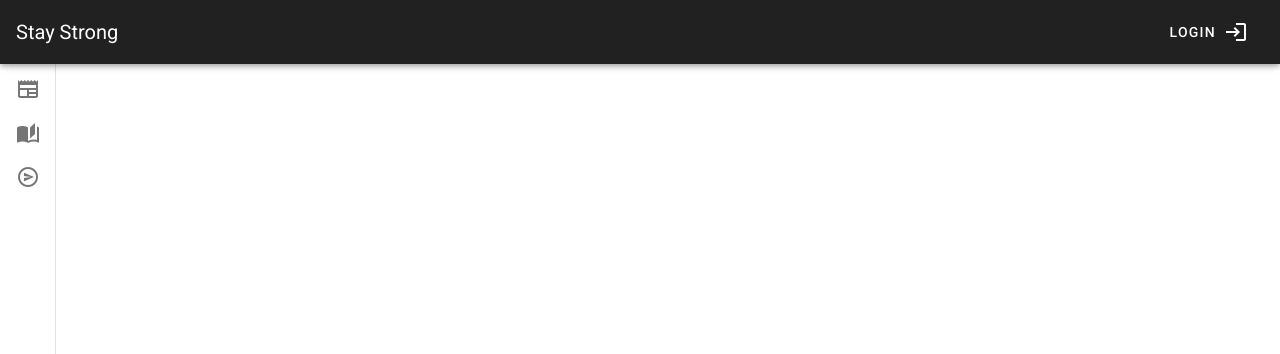
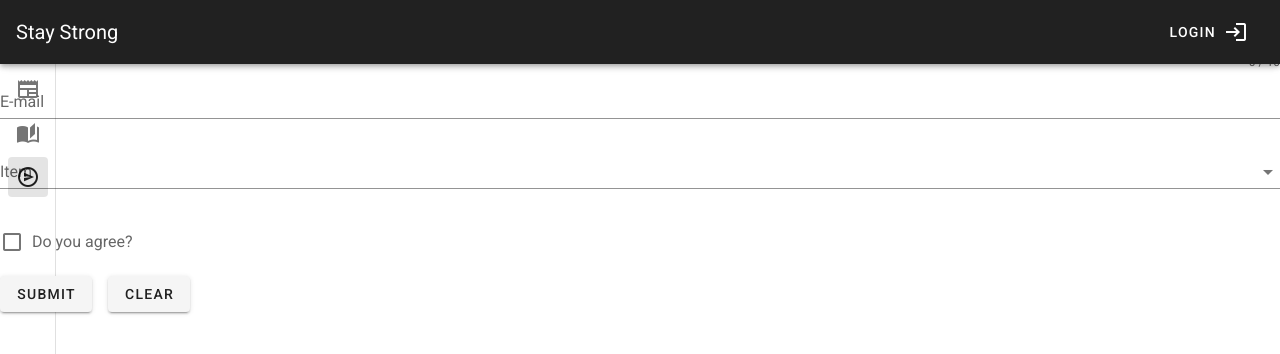
Before and after one commit to PWEB-Project/WarProjectFrontend, a Vue app: page /subscribe in a window 1280 px wide. Shown: the top 354 px of the page. Built offline with nearby package versions, Linux system fonts and the light colour scheme.

Commit message:
something

```diff
--- a/package.json
+++ b/package.json
@@ -13,6 +13,8 @@
     "vue-json-excel": "^0.3.0",
     "vue-json-to-csv": "^1.1.8",
     "vue-router": "^3.5.1",
+    "vue1-vee-validate": "^1.0.3",
+    "vuelidate": "^0.7.7",
     "vuetify": "^2.6.0"
   },
   "devDependencies": {
--- a/src/main.js
+++ b/src/main.js
@@ -5,8 +5,10 @@ import vuetify from './plugins/vuetify'
 import JsonExcel from "../node_modules/vue-json-excel";
 import VueJsonToCsv from '../node_modules/vue-json-to-csv'
 import router from './router'
+import Vuelidate from 'vuelidate'
 Vue.component("downloadExcel", JsonExcel);
 Vue.component("vue-json-to-csv", VueJsonToCsv);
+Vue.use(Vuelidate);
 new Vue({
   vuetify,
   router,
--- a/src/router/index.js
+++ b/src/router/index.js
@@ -1,7 +1,7 @@
 import Vue from 'vue'
 import VueRouter from 'vue-router'
 import UserProfileView from '../views/UserProfileView.vue'
-import SubscribePage from '../views/SubscribePage.vue'
+import SubscribeAddView from '../views/SubscribeAddView.vue'
 import ReviewView from '../views/ReviewView.vue'
 import NewsView from '../views/NewsView.vue'
 import NecessityGoodsView from '../views/NecessityGoodsView.vue'
@@ -25,7 +25,7 @@ const routes = [
   {
     path: '/subscribe',
     name: 'subscribe',
-    component: SubscribePage
+    component: SubscribeAddView
   },
   {
     path: '/review',
--- /dev/null
+++ b/src/views/AddArticle.vue
@@ -0,0 +1,5 @@
+<template>
+  <div class="article">
+    <h1>This is an add Article page</h1>
+  </div>
+</template>
--- /dev/null
+++ b/src/views/AddNecessityGoods.vue
@@ -0,0 +1,5 @@
+<template>
+  <div class="article">
+    <h1>This is an add necessity goods page</h1>
+  </div>
+</template>
--- /dev/null
+++ b/src/views/AddNews.vue
@@ -0,0 +1,5 @@
+<template>
+  <div class="article">
+    <h1>This is an add news page</h1>
+  </div>
+</template>
--- a/src/views/AnonymousUserBar.vue
+++ b/src/views/AnonymousUserBar.vue
@@ -27,19 +27,19 @@
           nav
           dense
         >
-          <v-list-item link>
+          <v-list-item link to="/news">
             <v-list-item-icon>
               <v-icon>mdi-newspaper</v-icon>
             </v-list-item-icon>
             <v-list-item-title>News</v-list-item-title>
           </v-list-item>
-          <v-list-item link>
+          <v-list-item link to="/article">
             <v-list-item-icon>
               <v-icon>mdi-book-open-page-variant</v-icon>
             </v-list-item-icon>
             <v-list-item-title>Articles</v-list-item-title>
           </v-list-item>
-          <v-list-item link to="/about">
+          <v-list-item link to="/subscribe">
             <!-- <router-link to="/about"> -->
 
             <v-list-item-icon>
--- /dev/null
+++ b/src/views/SubscribeAddView.vue
@@ -0,0 +1,123 @@
+<template>
+  <form>
+    <v-text-field
+      v-model="name"
+      :error-messages="nameErrors"
+      :counter="10"
+      label="Name"
+      required
+      @input="$v.name.$touch()"
+      @blur="$v.name.$touch()"
+    ></v-text-field>
+    <v-text-field
+      v-model="email"
+      :error-messages="emailErrors"
+      label="E-mail"
+      required
+      @input="$v.email.$touch()"
+      @blur="$v.email.$touch()"
+    ></v-text-field>
+    <v-select
+      v-model="select"
+      :items="items"
+      :error-messages="selectErrors"
+      label="Item"
+      required
+      @change="$v.select.$touch()"
+      @blur="$v.select.$touch()"
+    ></v-select>
+    <v-checkbox
+      v-model="checkbox"
+      :error-messages="checkboxErrors"
+      label="Do you agree?"
+      required
+      @change="$v.checkbox.$touch()"
+      @blur="$v.checkbox.$touch()"
+    ></v-checkbox>
+
+    <v-btn
+      class="mr-4"
+      @click="submit"
+    >
+      submit
+    </v-btn>
+    <v-btn @click="clear">
+      clear
+    </v-btn>
+  </form>
+</template>
+
+<script>
+  import { validationMixin } from 'vuelidate'
+  import { required, maxLength, email } from 'vuelidate/lib/validators'
+
+  export default {
+    mixins: [validationMixin],
+
+    validations: {
+      name: { required, maxLength: maxLength(10) },
+      email: { required, email },
+      select: { required },
+      checkbox: {
+        checked (val) {
+          return val
+        },
+      },
+    },
+
+    data: () => ({
+      name: '',
+      email: '',
+      select: null,
+      items: [
+        'Item 1',
+        'Item 2',
+        'Item 3',
+        'Item 4',
+      ],
+      checkbox: false,
+    }),
+
+    computed: {
+      checkboxErrors () {
+        const errors = []
+        if (!this.$v.checkbox.$dirty) return errors
+        !this.$v.checkbox.checked && errors.push('You must agree to continue!')
+        return errors
+      },
+      selectErrors () {
+        const errors = []
+        if (!this.$v.select.$dirty) return errors
+        !this.$v.select.required && errors.push('Item is required')
+        return errors
+      },
+      nameErrors () {
+        const errors = []
+        if (!this.$v.name.$dirty) return errors
+        !this.$v.name.maxLength && errors.push('Name must be at most 10 characters long')
+        !this.$v.name.required && errors.push('Name is required.')
+        return errors
+      },
+      emailErrors () {
+        const errors = []
+        if (!this.$v.email.$dirty) return errors
+        !this.$v.email.email && errors.push('Must be valid e-mail')
+        !this.$v.email.required && errors.push('E-mail is required')
+        return errors
+      },
+    },
+
+    methods: {
+      submit () {
+        this.$v.$touch()
+      },
+      clear () {
+        this.$v.$reset()
+        this.name = ''
+        this.email = ''
+        this.select = null
+        this.checkbox = false
+      },
+    },
+  }
+</script>
```
Also changed, not shown: src/views/AdminUserBar.vue (+12 -6 lines), src/views/JournalistUserBar.vue (+9 -3 lines), src/views/BunckerAddView.vue (added), 1 other file (tests, documents, lock files or other folders).
